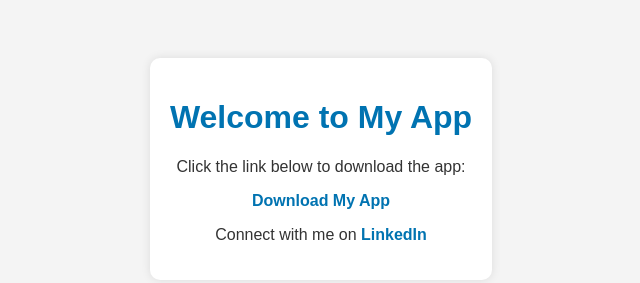
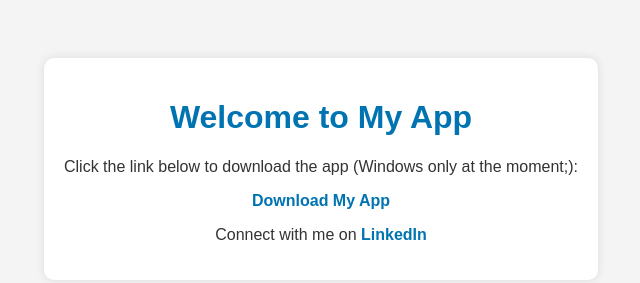
Before and after one commit to markhen2/my-website--download-app-, a plain HTML site: page index.html in a window 1280 px wide. Shown: the whole page, without its empty margins (319-959 px from the left). Drawn offline with Linux system fonts and the light colour scheme.

Commit message:
attempt 2

```diff
--- a/index.html
+++ b/index.html
@@ -3,13 +3,13 @@
 <head>
     <meta charset="UTF-8">
     <meta name="viewport" content="width=device-width, initial-scale=1.0">
-    <title>Download My App</title>
+    <title>Download Stock Review app</title>
     <link rel="stylesheet" href="styles.css">
 </head>
 <body>
     <div class="container">
         <h1>Welcome to My App</h1>
-        <p>Click the link below to download the app:</p>
+        <p>Click the link below to download the app (Windows only at the moment;):</p>
         <a href="https://drive.google.com/uc?export=download&id=FILE_ID" download>Download My App</a>
         <p>Connect with me on <a href="https://www.linkedin.com/in/mark-henry-4473251b0/" target="_blank">LinkedIn</a></p>
     </div>
```
Also changed, not shown: 1 other file.
